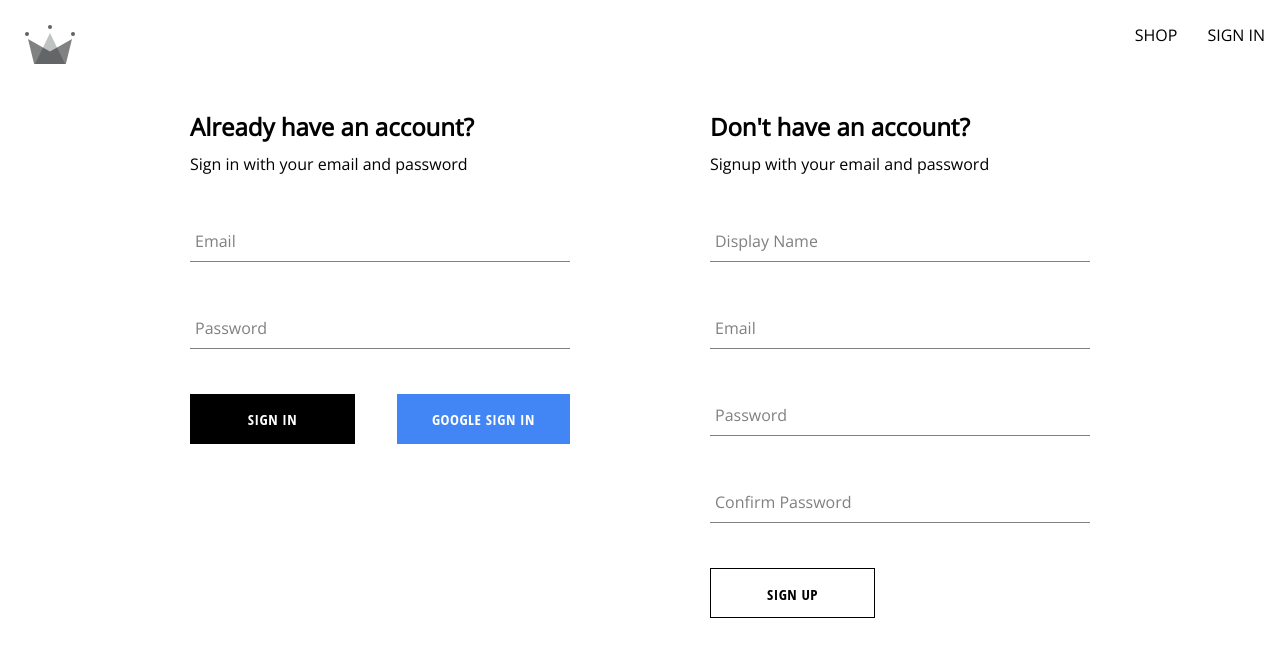
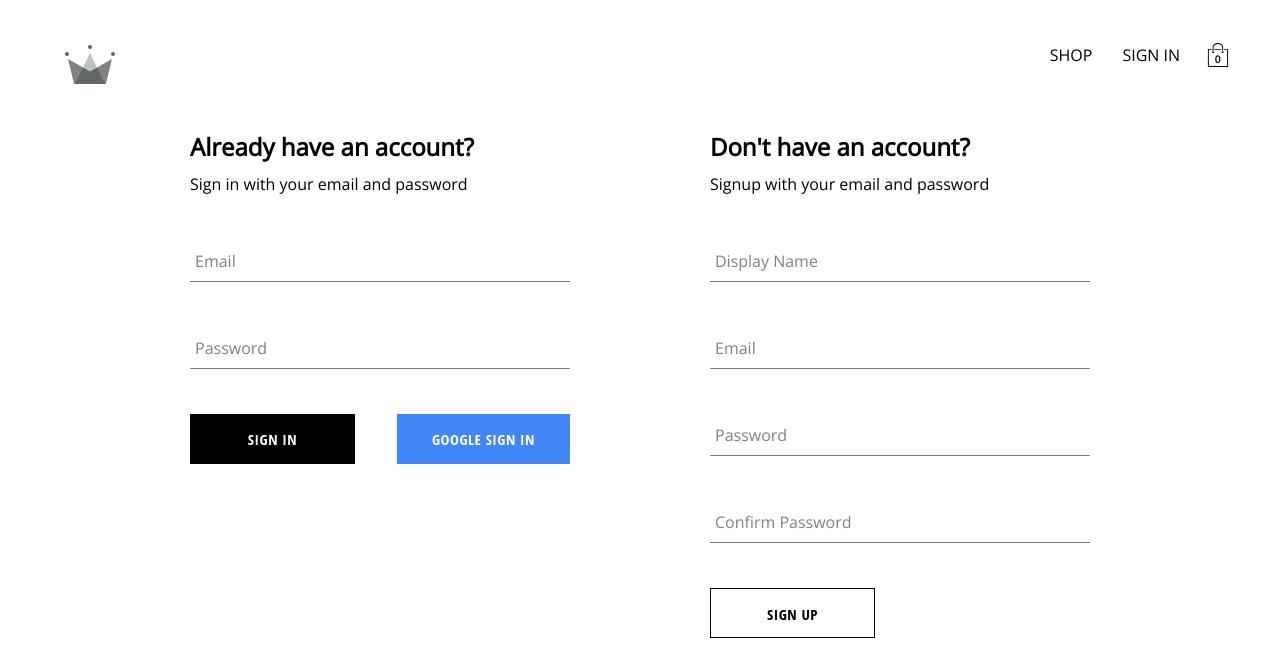
Before and after one commit to manienrico/capstone, a React (Create React App) app: page /auth in a window 1280 px wide. Shown: the top 658 px of the page. Built offline with nearby package versions, Linux system fonts and the light colour scheme; no server answers; a web font is replaced by a local one.

Commit message:
adding cart context and shopping icon, cart dropdown

```diff
--- /dev/null
+++ b/src/components/cart-dropdown/cart-dropdown.component.jsx
@@ -0,0 +1,14 @@
+import Button from '../button/button.component'
+
+import './cart-dropdown.styles.scss'
+
+const CartDropdown =()=>{
+    return(
+        <div className='cart-dropdown-container'>
+            <div className='cart-items' />
+            <Button>GO TO CHECKOUT</Button>
+        </div>
+    )
+}
+
+export default CartDropdown
--- /dev/null
+++ b/src/components/cart-dropdown/cart-dropdown.styles.scss
@@ -0,0 +1,29 @@
+.cart-dropdown-container {
+    position: absolute;
+    width: 270px;
+    height: 340px;
+    display: flex;
+    flex-direction: column;
+    padding: 20px;
+    border: 1px solid black;
+    background-color: white;
+    top: 90px;
+    right: 40px;
+    z-index: 5;
+
+    .empty-message {
+      font-size: 18px;
+      margin: 50px auto;
+    }
+
+    .cart-items {
+      height: 240px;
+      display: flex;
+      flex-direction: column;
+      overflow: scroll;
+    }
+
+    button {
+      margin-top: auto;
+    }
+  }
--- /dev/null
+++ b/src/components/cart-icon/cart-icon.component.jsx
@@ -0,0 +1,22 @@
+import { useContext } from 'react'
+
+import { ReactComponent as ShoppingIcon } from '../../assets/shopping-bag.svg'
+
+import { CartContext } from '../../contexts/cart.context'
+
+import './cart-icon.styles.scss'
+
+const CartIcon =()=>{
+    const { isCartOpen,setIsCartOpen } = useContext(CartContext)
+
+    const toggleIsCartOpen =()=>setIsCartOpen(!isCartOpen);
+
+    return(
+        <div className='cart-icon-container' onClick={toggleIsCartOpen}>
+            <ShoppingIcon className='shopping-icon' />
+            <span className='item-count'>0</span>
+        </div>
+    )
+}
+
+export default CartIcon
--- /dev/null
+++ b/src/components/cart-icon/cart-icon.styles.scss
@@ -0,0 +1,21 @@
+.cart-icon-container {
+    width: 45px;
+    height: 45px;
+    position: relative;
+    display: flex;
+    align-items: center;
+    justify-content: center;
+    cursor: pointer;
+
+    .shopping-icon {
+      width: 24px;
+      height: 24px;
+    }
+
+    .item-count {
+      position: absolute;
+      font-size: 10px;
+      font-weight: bold;
+      bottom: 12px;
+    }
+  }
--- a/src/components/routes/navigation/navigation.component.jsx
+++ b/src/components/routes/navigation/navigation.component.jsx
@@ -1,18 +1,22 @@
-import { Fragment, useContext } from "react"
+import { Fragment, useContext, useState } from "react"
 import { Outlet, Link } from "react-router-dom"
 
-import {ReactComponent as CrwnLogo} from '../../../assets/crown.svg'
+import CartIcon from "../../cart-icon/cart-icon.component"
+import CartDropdown from "../../cart-dropdown/cart-dropdown.component"
 
 import { UserContext } from "../../../contexts/user.context"
+
+import {ReactComponent as CrwnLogo} from '../../../assets/crown.svg'
 
 import { signOutUser } from "../../../utils/firebase/firebase.utils"
 
 import './navigation.styles.scss'
 import { signOut } from "firebase/auth"
+import { CartContext } from "../../../contexts/cart.context"
 
 const Navigation=()=>{
   const { currentUser,  } = useContext(UserContext);
-  console.log(currentUser);
+  const { isCartOpen } = useContext(CartContext);
 
 
     return(
@@ -32,7 +36,9 @@
                 SIGN IN
             </Link>)
             }
+            <CartIcon />
           </div>
+          {isCartOpen && <CartDropdown />}
         </div>
         <Outlet />
       </Fragment>
--- /dev/null
+++ b/src/contexts/cart.context.jsx
@@ -0,0 +1,16 @@
+import { createContext, useState } from "react";
+
+export const CartContext = createContext({
+    isCartOpen: false,
+    setIsCartOpen: ()=>{},
+})
+
+export const CartProvider =({ children })=>{
+    const [isCartOpen, setIsCartOpen] = useState(false)
+    const value = {isCartOpen, setIsCartOpen}
+
+
+    return(
+        <CartContext.Provider value={value}>{ children }</CartContext.Provider>
+    )
+}
--- a/src/index.js
+++ b/src/index.js
@@ -5,6 +5,7 @@
 import App from './App';
 import { UserProvider } from './contexts/user.context';
 import { ProductProvider } from './contexts/product.context';
+import { CartProvider } from './contexts/cart.context';
 
 import './index.scss';
 
@@ -17,7 +18,9 @@
     <BrowserRouter>
       <UserProvider>
         <ProductProvider>
-          <App />
+          <CartProvider>
+            <App />
+          </CartProvider>
         </ProductProvider>
       </UserProvider>
     </BrowserRouter>
--- a/src/index.scss
+++ b/src/index.scss
@@ -1,5 +1,6 @@
 body {
   margin: 0;
+  padding: 20px 40px;
   font-family: 'Open sans',sans-serif;
   -webkit-font-smoothing: antialiased;
   -moz-osx-font-smoothing: grayscale;
```
Also changed, not shown: src/assets/shopping-bag.svg (added).
